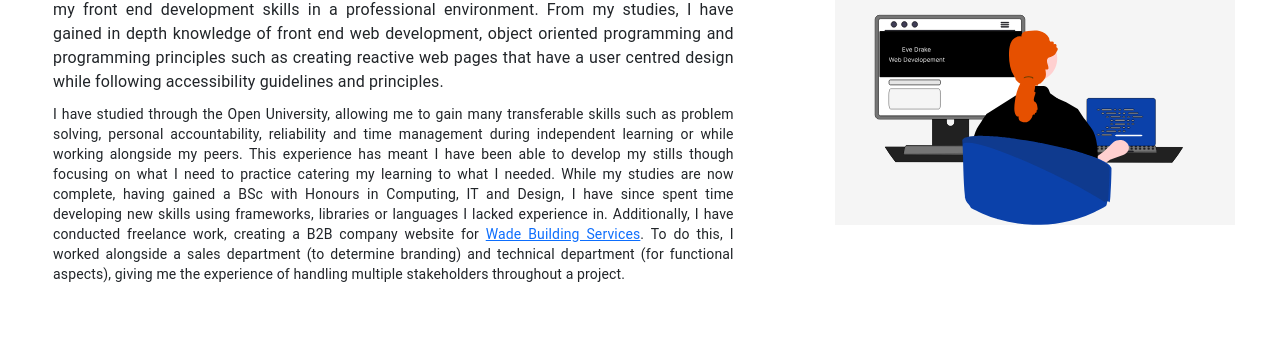
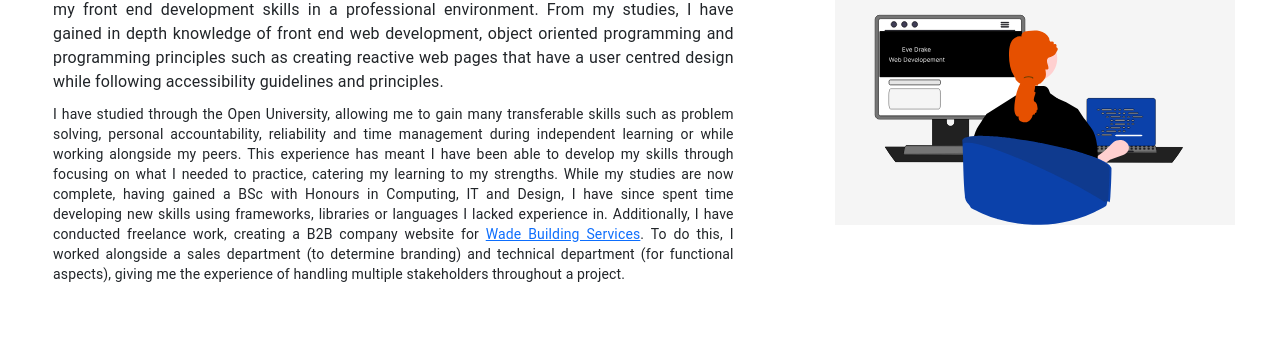
Before and after one commit to Eve-Drake/Portfolio, a React (Create React App) app: page / in a window 1280 px wide. Shown: the part 966-1305 px from the top of the page. Built offline with nearby package versions, Linux system fonts and the light colour scheme.

Commit message:
spelling

```diff
--- a/src/components/Pages/Home.js
+++ b/src/components/Pages/Home.js
@@ -80,8 +80,8 @@ const Home = () => {
 						<Typography variant='body2'>
 							I have studied through the Open University, allowing me to gain many transferable skills such as problem solving, personal
 							accountability, reliability and time management during independent learning or while working alongside my peers. This experience
-							has meant I have been able to develop my stills though focusing on what I need to practice catering my learning
-							to what I needed. While my studies are now complete,  having gained a BSc with Honours in Computing, IT and Design, I have since
+							has meant I have been able to develop my skills through focusing on what I needed to practice, catering my learning
+							to my strengths. While my studies are now complete,  having gained a BSc with Honours in Computing, IT and Design, I have since
 							spent time developing new skills using frameworks, libraries or languages I lacked experience in. Additionally, I have conducted
 							freelance work, creating a B2B company website for <a href='https://wadebuildingservices.co.uk/'>Wade Building Services</a>. To do this,
 							I worked  alongside a sales department
```
